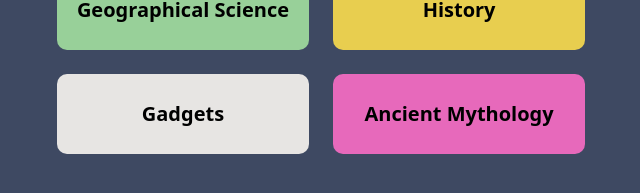
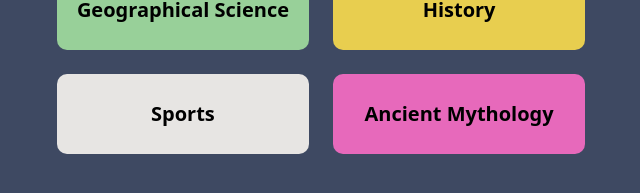
Before and after one commit to HariKrishna-28/Quizoid, a React (Create React App) app: page / in a window 1280 px wide. Shown: the part 477-670 px from the top of the page, without its empty margins (319-959 px from the left). Built offline with nearby package versions, Linux system fonts and the light colour scheme.

Commit message:
Version 2.3.1
Replaced an existing category with a new one as the questions were repetitive

```diff
--- a/src/App.js
+++ b/src/App.js
@@ -45,7 +45,7 @@ function App() {
         state === '4' ? <Display api={'https://opentdb.com/api.php?amount=10&category=19&type=multiple'} /> :
           state === '5' ? <Display api={'https://opentdb.com/api.php?amount=10&category=22&type=multiple'} /> :
             state === '6' ? <Display api={'https://opentdb.com/api.php?amount=10&category=23&type=multiple'} /> :
-              state === '7' ? <Display api={'https://opentdb.com/api.php?amount=10&category=30&type=multiple'} /> :
+              state === '7' ? <Display api={'https://opentdb.com/api.php?amount=10&category=21&type=multiple'} /> :
                 state === '8' ? <Display api={'https://opentdb.com/api.php?amount=10&category=20&type=multiple'} /> :
                   (
                     <><header className="font-bold text-3xl pt-3"
@@ -92,17 +92,15 @@ function App() {
 
                         <Button
                           id='7'
-                          text='Gadgets'
+                          text='Sports'
                           bg={'#e7e5e3'}
                           onClick={clickEvent} />
+
                         <Button
-
                           id='8'
                           text='Ancient Mythology'
                           bg={'#e769bb'}
                           onClick={clickEvent} />
-
-
 
                       </div>
                     </>
```
Also changed, not shown: 4 other files (tests, documents, lock files or other folders).
